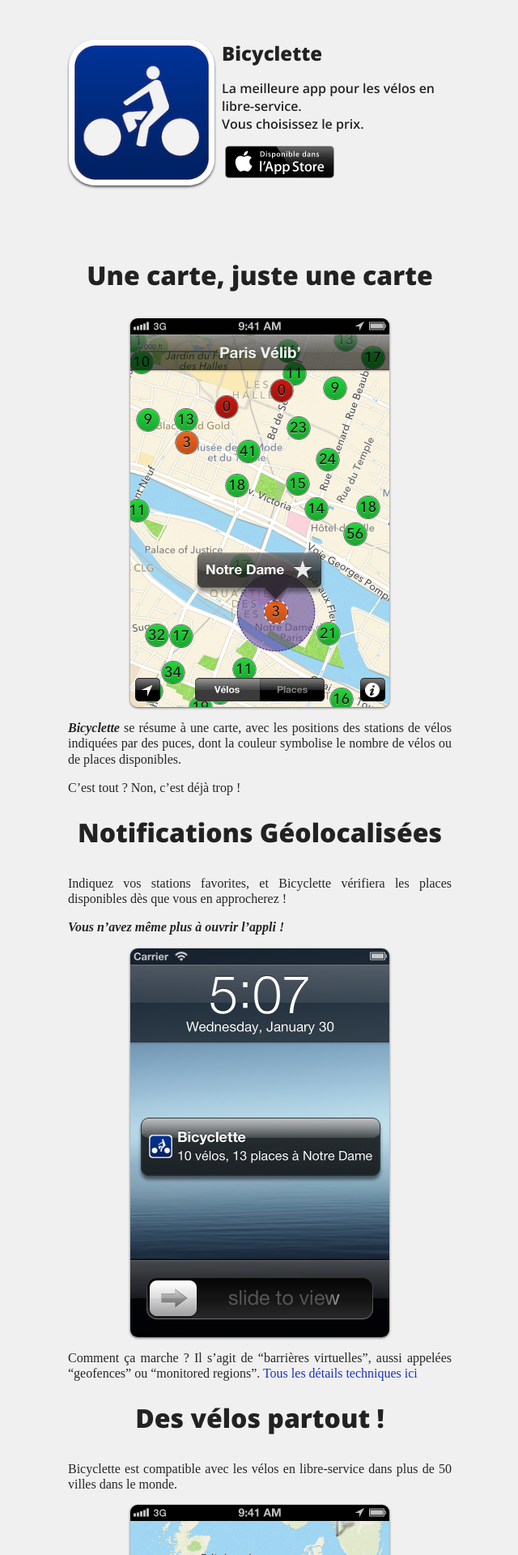
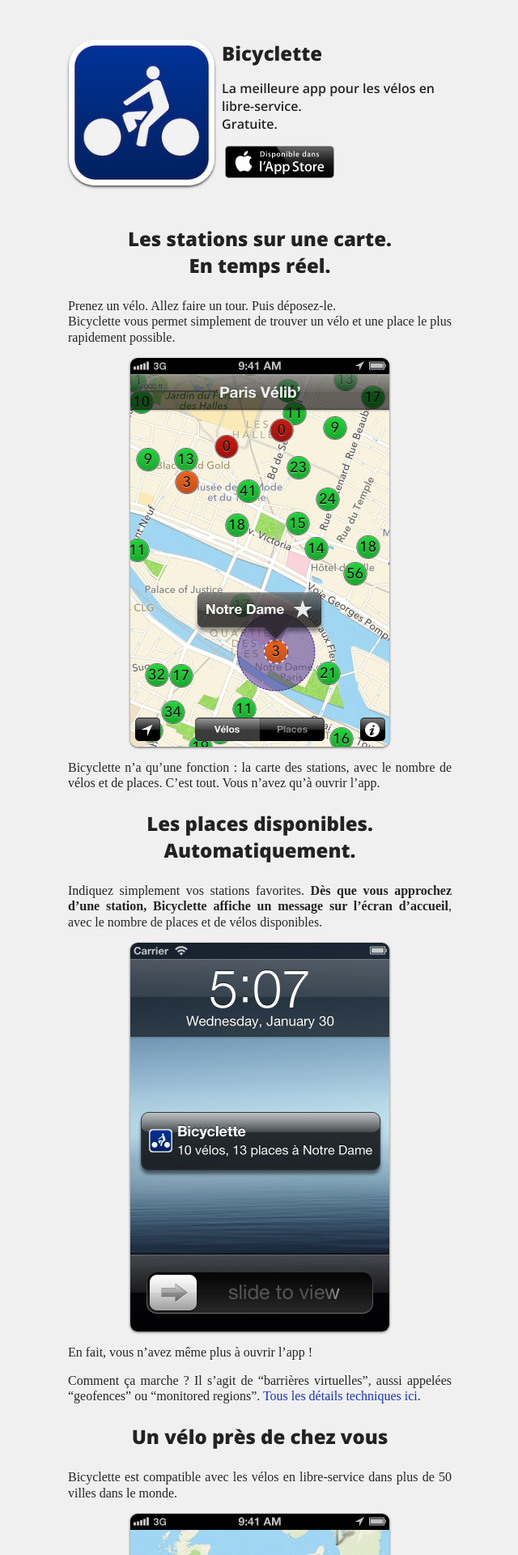
Before and after one commit to n-b/Bicyclette, a Jekyll site: the page built from fr/index.html, in a window 1280 px wide. Shown: the top 1920 px of the page at 81% size, without its empty margins (319-959 px from the left). Built offline with Jekyll 4.4.1, drawn with Linux system fonts in a browser that asks for light colours; some web fonts are replaced; some of the changed text lies outside the part shown.

Commit message:
Copywriting en/fr for the webpage.
(I still suck at it.)

```diff
--- a/_includes/en/header.html
+++ b/_includes/en/header.html
@@ -2,7 +2,7 @@
  <a href="/"><img id="logo" src="/images/bicyclette.png" alt="logo"></a>
  <div id="title">
  <h1>Bicyclette</h1>
- <h2>The Best App for Bike-Sharing.<br>You pick the price.</h2>
+ <h2>The Best App for Bike-Sharing.<br>And it's Free.</h2>
  </div>
   <div id="appstore">
   <a href="http://itunes.apple.com/fr/app/bicyclette/id546171712?l=fr&amp;ls=1&amp;mt=8">
--- a/_includes/en/home/cities.mdown
+++ b/_includes/en/home/cities.mdown
@@ -1,4 +1,4 @@
-# Bikes Everywhere
+# A Bike Right Near You
 
 Bicyclette works with Bike-Sharing systems in more than 50 cities in the world.
 
--- a/_includes/en/home/paywhatyouwant.mdown
+++ b/_includes/en/home/paywhatyouwant.mdown
@@ -1,3 +1,3 @@
-# Pay (if you want)
+# Donate (if you like it)
 
-**Bicyclette** is a _free_ download on the App Store, and can be used completely for free. If you find it useful, thanks for helping me! You can make a (small) donation right from inside the app.
+Bicyclette is a [free download on the App Store](http://itunes.apple.com/fr/app/bicyclette/id546171712?l=fr&amp;ls=1&amp;mt=8). If you find it useful, thanks for helping me! You can make a donation right from inside the app, using In-App Purchases.
--- a/_includes/en/home/techdetails.mdown
+++ b/_includes/en/home/techdetails.mdown
@@ -1,8 +1,6 @@
-# Bugs and remarks
+# Bugs and Suggestions
 
 * By email : [support@bicyclette-app.com](mailto:support@bicyclette-app.com)
 * On Twitter : [@bicycletteapp](http://twitter.com/bicycletteapp)
 
-I try to answer to everyone… but don't forget it's a free app!
-
 Bicyclette is available on iPhone and iPad, and requires iOS 6.0.
--- a/_includes/fr/header.html
+++ b/_includes/fr/header.html
@@ -2,7 +2,7 @@
  <a href="/"><img id="logo" src="/images/bicyclette.png" alt="logo"></a>
  <div id="title">
  <h1>Bicyclette</h1>
- <h2>La meilleure app pour les vélos en libre-service.<br>Vous choisissez le prix.</h2>
+ <h2>La meilleure app pour les vélos en libre-service.<br>Gratuite.</h2>
  </div>
   <div id="appstore">
   <a href="http://itunes.apple.com/fr/app/bicyclette/id546171712?l=fr&amp;ls=1&amp;mt=8">
--- a/_includes/fr/home/alerts.mdown
+++ b/_includes/fr/home/alerts.mdown
@@ -1,9 +1,9 @@
-# Notifications Géolocalisées
+# Les places disponibles.<br>Automatiquement.
 
-Indiquez vos stations favorites, et Bicyclette vérifiera les places disponibles dès que vous en approcherez !
-
-***Vous n'avez même plus à ouvrir l'appli !***
+Indiquez simplement vos stations favorites. **Dès que vous approchez d'une station, Bicyclette affiche un message sur l'écran d'accueil**, avec le nombre de places et de vélos disponibles.
 
 ![](images/screenshots/Notification@2x.png)
 
-Comment ça marche ? Il s'agit de "barrières virtuelles", aussi appelées "geofences" ou "monitored regions". [Tous les détails techniques ici](monitoredregions.html)
+En fait, vous n'avez même plus à ouvrir l'app !
+
+Comment ça marche ? Il s'agit de "barrières virtuelles", aussi appelées "geofences" ou "monitored regions". [Tous les détails techniques ici](monitoredregions.html).
--- a/_includes/fr/home/cities.mdown
+++ b/_includes/fr/home/cities.mdown
@@ -1,4 +1,4 @@
-# Des vélos partout&nbsp;!
+# Un vélo près de chez vous
 
 Bicyclette est compatible avec les vélos en libre-service dans plus de 50 villes dans le monde.
 
--- a/_includes/fr/home/justamap.mdown
+++ b/_includes/fr/home/justamap.mdown
@@ -1,7 +1,8 @@
-# Une carte, juste une carte
+# Les stations sur une carte.<br>En temps réel.
+
+Prenez un vélo. Allez faire un tour. Puis déposez-le.
+Bicyclette vous permet simplement de trouver un vélo et une place le plus rapidement possible.
 
 ![](images/screenshots/NotreDame@2x.png)
 
-***Bicyclette*** se résume à une carte, avec les positions des stations de vélos indiquées par des puces, dont la couleur symbolise le nombre de vélos ou de places disponibles.
-
-C'est tout&nbsp;? Non, c'est déjà trop&nbsp;!
+Bicyclette n'a qu'une fonction : la carte des stations, avec le nombre de vélos et de places. C'est tout. Vous n'avez qu'à ouvrir l'app.
--- a/_includes/fr/home/paywhatyouwant.mdown
+++ b/_includes/fr/home/paywhatyouwant.mdown
@@ -1,3 +1,4 @@
-# Payez (si vous voulez)
+# Si vous aimez, faites un don.
 
-**Bicyclette** est en téléchargement _gratuit_ sur l'App Store, et est totalement utilisable gratuitement. Si elle vous est utile, merci de me donner un petit coup de main ! Vous pouvez faire un don, de quelques euros, directement depuis l'appli.
+Bicyclette est en [téléchargement gratuit sur l'App Store](http://itunes.apple.com/fr/app/bicyclette/id546171712?l=fr&amp;ls=1&amp;mt=8). Si elle vous est utile, merci de me donner un petit coup de main ! Vous pouvez faire un don directement depuis l'appli,
+en Achats In-App.
--- a/_includes/fr/home/techdetails.mdown
+++ b/_includes/fr/home/techdetails.mdown
@@ -3,6 +3,4 @@
 * Par mail : [support@bicyclette-app.com](mailto:support@bicyclette-app.com)
 * Sur Twitter : [@bicycletteapp](http://twitter.com/bicycletteapp)
 
-J'essaie de répondre à tout le monde… mais n'oubliez pas que c'est une appli gratuite&nbsp;!
-
 Bicyclette est compatible iPhone et iPad, et nécessite iOS 6.0 minimum.
--- a/css/screen.css
+++ b/css/screen.css
@@ -51,7 +51,7 @@
 }
 h1 {
 	font-weight: 800;
-	font-size : 200%;
+	font-size : 150%;
 }
 h2 {
 	font-weight: 600;
@@ -125,7 +125,7 @@
 
 /* Header */
 header {
-	margin-bottom:80px;
+	margin-bottom:40px;
 }
 @media only screen and (max-width: 490px) {
 	header {
@@ -240,16 +240,6 @@
 	content: "• ";
 }
 
-/* PayWhatYouWant section */
-section#paywhatyouwant:after {
-	display: block;
-	font-size: 200%;
-	text-align: center;
-	font-family: AppleColorEmoji, Arial;
-	padding-top: 8px;
-	content: "😀 😀 😀";
-}
-
 /* OpenSource section */
 section#opensource a#forkme {
 	float: right;
```
Also changed, not shown: _includes/en/home/alerts.mdown (+5 -5 lines), _includes/en/home/justamap.mdown (+5 -4 lines).
